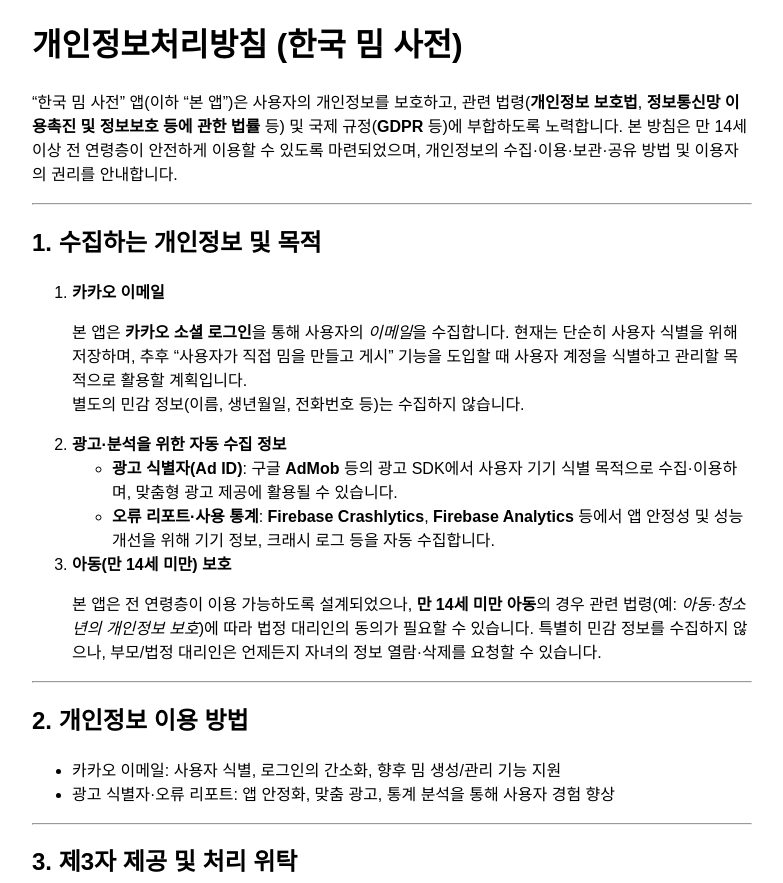
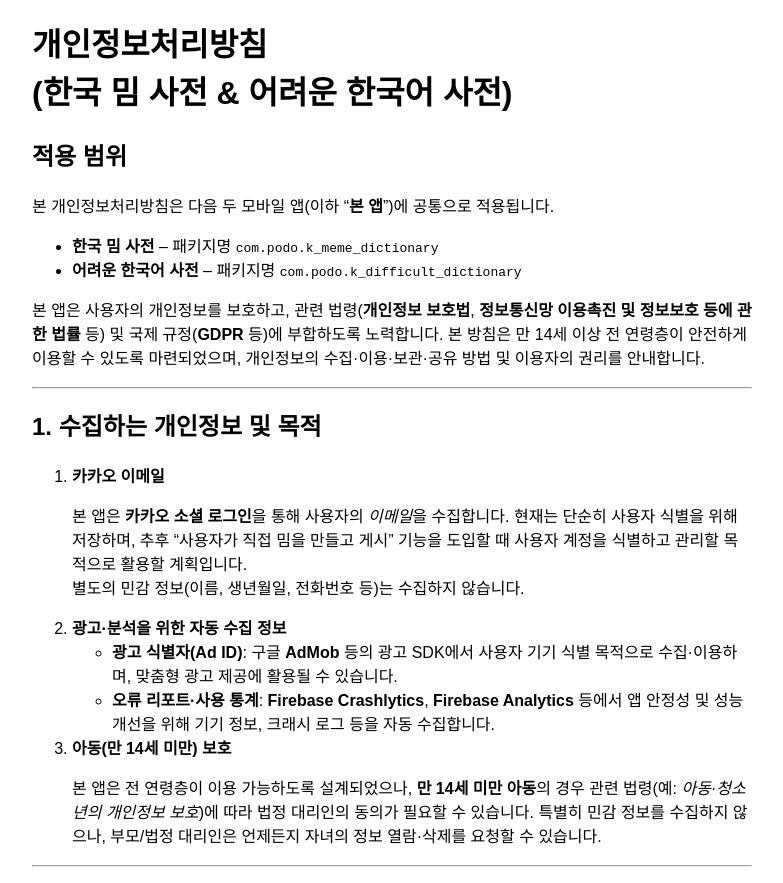
Before and after one commit to Nickelback53/kmemedictionary.github.io, a plain HTML site: page index.html in a window 1280 px wide. Shown: the top 883 px of the page, without its empty margins (248-1031 px from the left). Drawn offline with Linux system fonts and the light colour scheme.

Commit message:
Update index.html

```diff
--- a/index.html
+++ b/index.html
@@ -1,30 +1,30 @@
 <!DOCTYPE html>
-<html lang="ko">
 <head>
   <meta charset="UTF-8" />
-  <title>개인정보처리방침 - 한국 밈 사전</title>
+  <title>개인정보처리방침 - 한국 밈 사전 &amp; 어려운 한국어 사전</title>
   <style>
-    body {
-      margin: 20px auto;
-      max-width: 720px;
-      line-height: 1.5;
-      font-family: sans-serif;
-    }
-    h1, h2 {
-      font-weight: bold;
-    }
+    body{margin:20px auto;max-width:720px;line-height:1.5;font-family:sans-serif}
+    h1,h2{font-weight:bold}
   </style>
 </head>
 <body>
 
-<h1>개인정보처리방침 (한국 밈 사전)</h1>
+<h1>개인정보처리방침<br>(한국 밈 사전 &amp; 어려운 한국어 사전)</h1>
+
+<h2>적용 범위</h2>
+<p>
+  본 개인정보처리방침은 다음 두 모바일 앱(이하 “<strong>본 앱</strong>”)에 공통으로 적용됩니다.
+</p>
+<ul>
+  <li><b>한국 밈 사전</b> – 패키지명 <code>com.podo.k_meme_dictionary</code></li>
+  <li><b>어려운 한국어 사전</b> – 패키지명 <code>com.podo.k_difficult_dictionary</code></li>
+</ul>
 
 <p>
-  &ldquo;한국 밈 사전&rdquo; 앱(이하 &ldquo;본 앱&rdquo;)은 사용자의 개인정보를 보호하고,
-  관련 법령(<strong>개인정보 보호법</strong>, <strong>정보통신망 이용촉진 및 정보보호 등에 관한 법률</strong> 등)
-  및 국제 규정(<strong>GDPR</strong> 등)에 부합하도록 노력합니다.
-  본 방침은 만 14세 이상 전 연령층이 안전하게 이용할 수 있도록 마련되었으며,
-  개인정보의 수집&middot;이용&middot;보관&middot;공유 방법 및 이용자의 권리를 안내합니다.
+  본 앱은 사용자의 개인정보를 보호하고, 관련 법령(<strong>개인정보 보호법</strong>,
+  <strong>정보통신망 이용촉진 및 정보보호 등에 관한 법률</strong> 등) 및 국제 규정(<strong>GDPR</strong> 등)에
+  부합하도록 노력합니다. 본 방침은 만&nbsp;14세 이상 전 연령층이 안전하게 이용할 수 있도록 마련되었으며,
+  개인정보의 수집·이용·보관·공유 방법 및 이용자의 권리를 안내합니다.
 </p>
 
 <hr />
```
